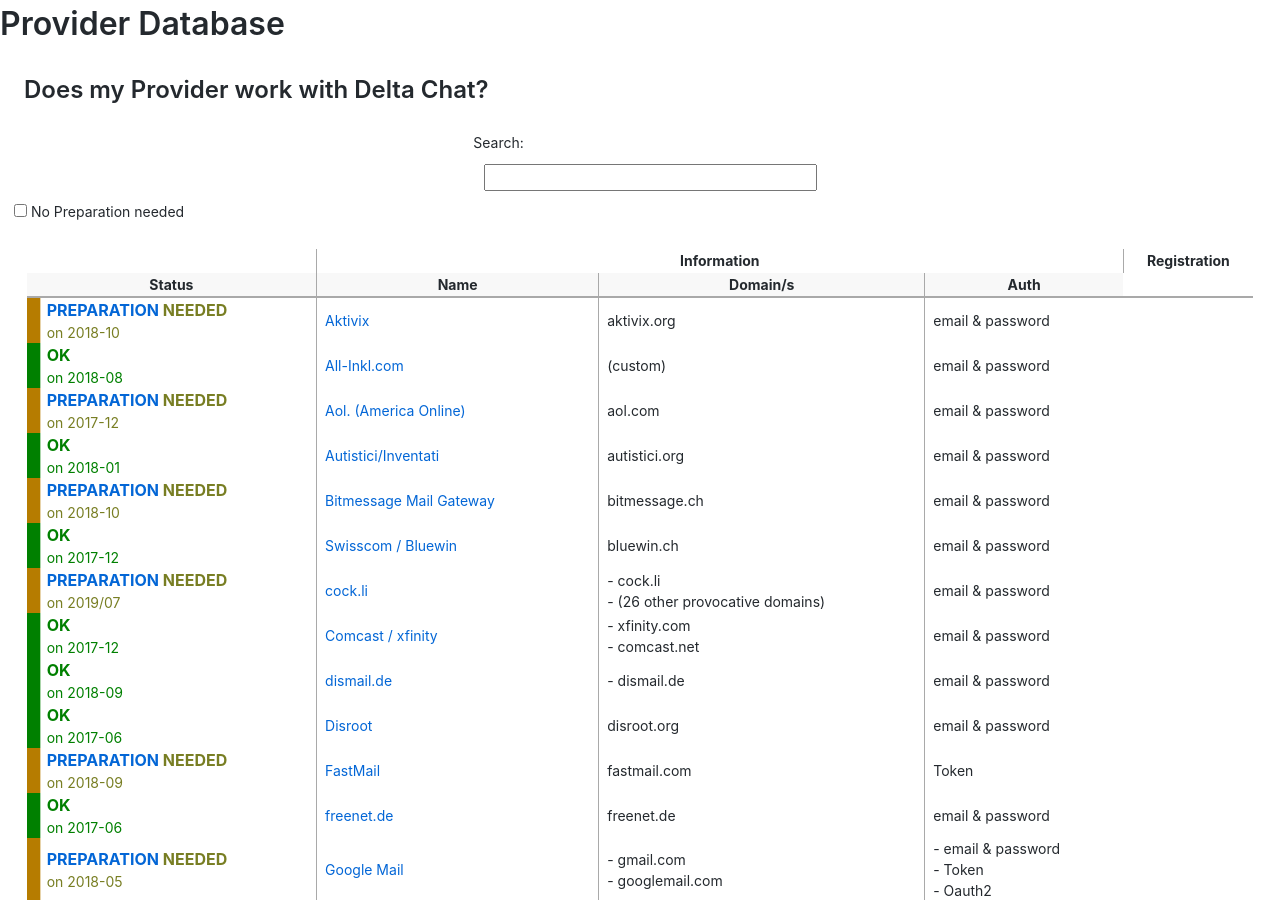
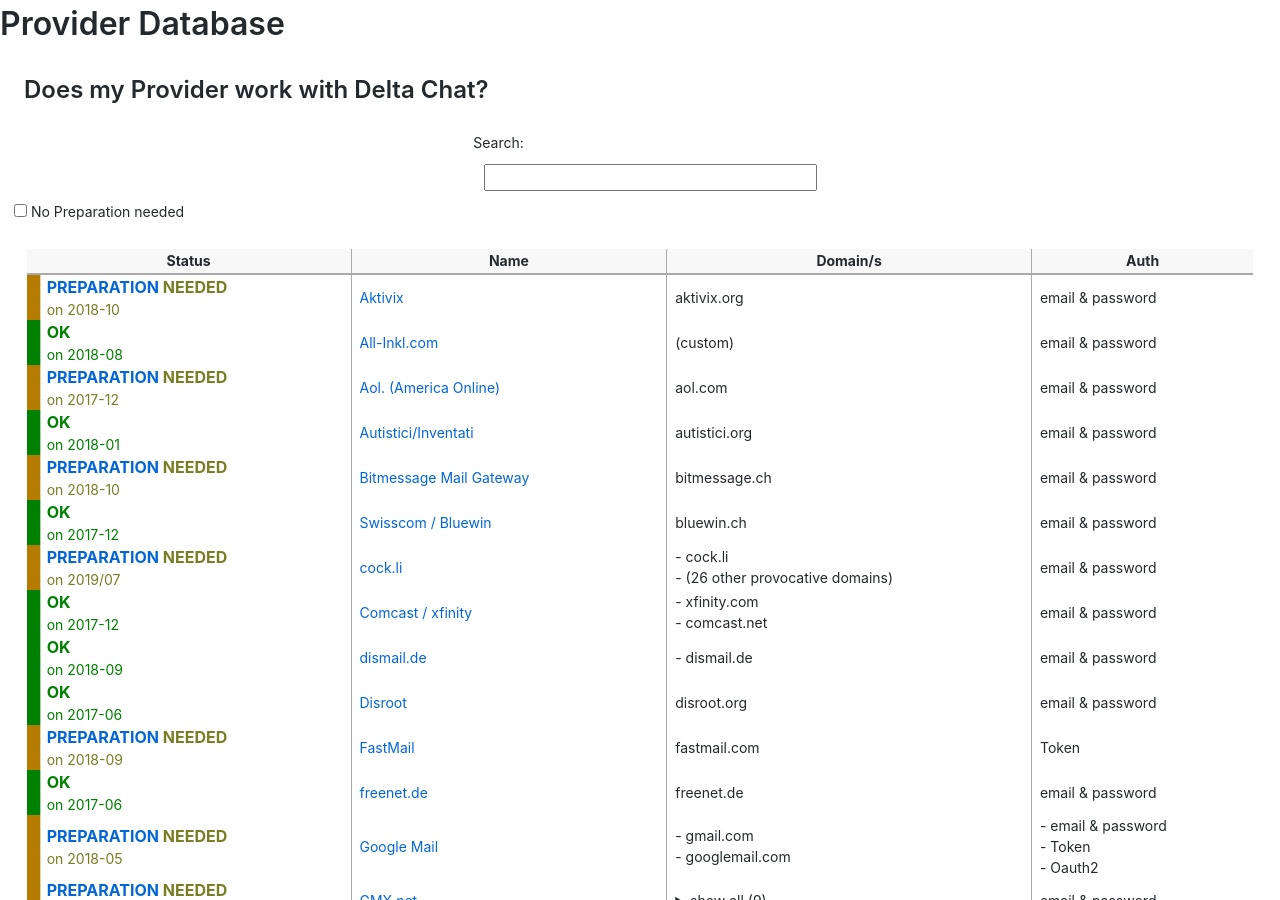
Before and after one commit to deltachat/provider-db, a Jekyll site: the page built from index.html, in a window 1280 px wide and 900 px high. Built offline with Jekyll 4.4.1, drawn with Linux system fonts in a browser that asks for light colours.

Commit message:
we don't need the headers anymore

```diff
--- a/assets/search.js
+++ b/assets/search.js
@@ -5,7 +5,7 @@
 function enableInputs() {
     searchbar.disabled = false
     noPreperation.disabled = false
-    noMessageLimit.disabled = false
+    noMessageLimit.disabled = true
 
     searchbar.onkeyup = () => { run() }
     noPreperation.onchange = () => { run() }
--- a/index.html
+++ b/index.html
@@ -30,11 +30,6 @@
 
     <table>
         <thead>
-        <tr>
-            <th></th>
-            <th colspan="3" scope="colgroup">Information</th>
-            <th colspan="4" scope="colgroup">Registration</th>
-        </tr>
         <tr>
             <th>
                 Status
--- a/new.html
+++ b/new.html
@@ -28,7 +28,6 @@
         <thead>
         <tr>
             <th></th>
-            <th colspan="3" scope="colgroup">Information</th>
             <th colspan="4" scope="colgroup">Registration</th>
         </tr>
         <tr>
```
